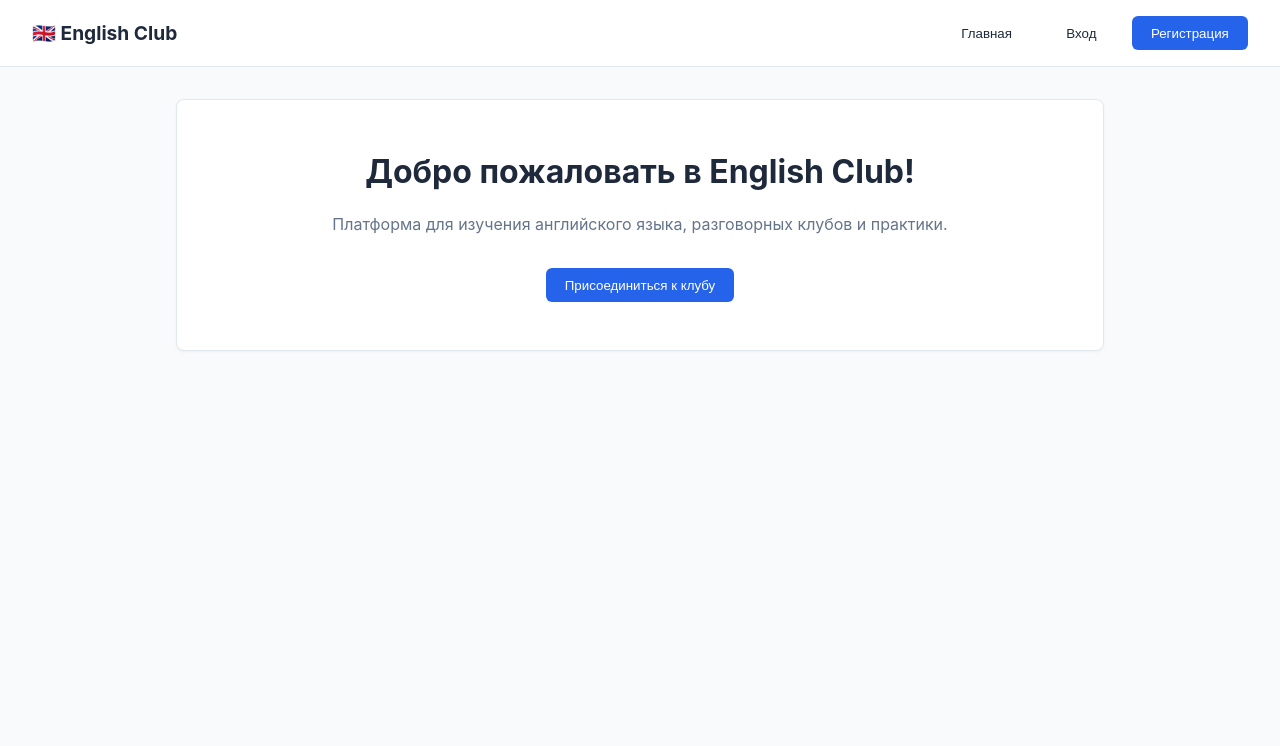
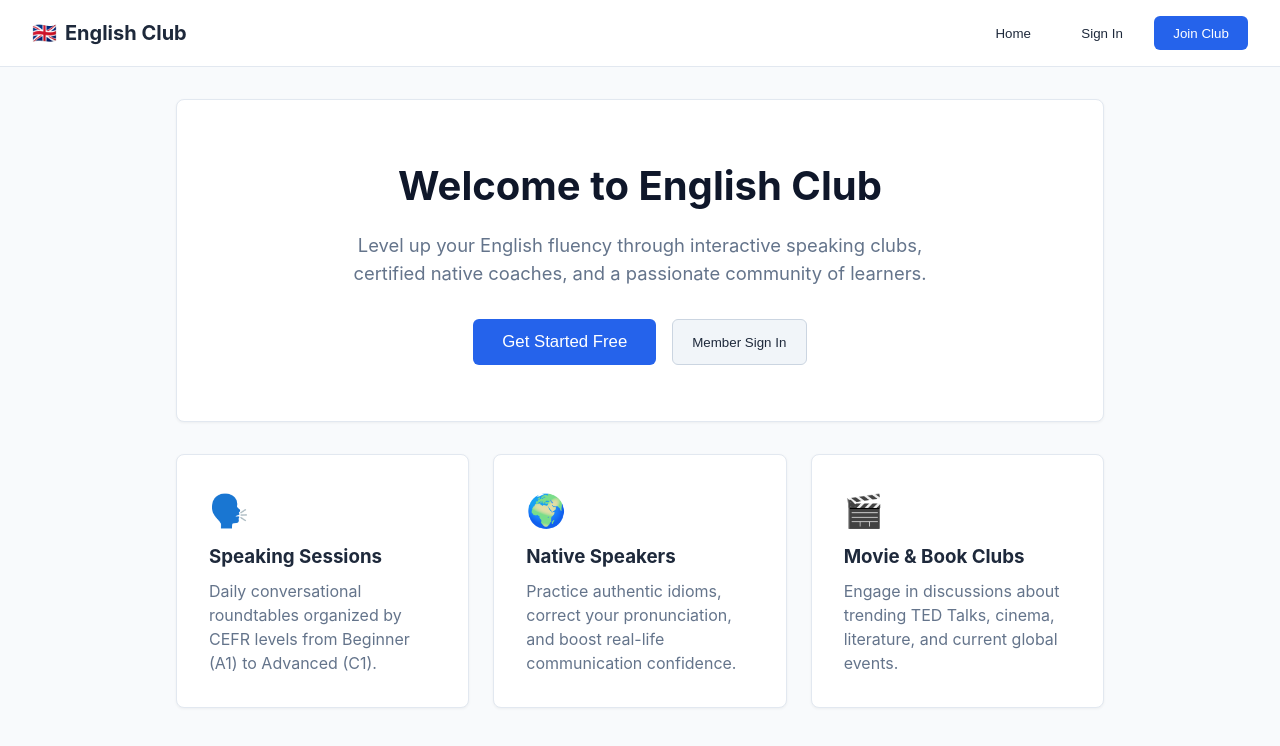
Before and after one commit to shebelchik21/english_club, a React (Vite) app in the folder frontend/: page / in a window 1280 px wide. Shown: the top 746 px of the page. Built offline with nearby package versions, Linux system fonts and the light colour scheme.

Commit message:
feat: translate all frontend UI and backend API responses to English

```diff
--- a/frontend/index.html
+++ b/frontend/index.html
@@ -1,9 +1,9 @@
 <!DOCTYPE html>
-<html lang="ru">
+<html lang="en">
   <head>
     <meta charset="UTF-8" />
     <meta name="viewport" content="width=device-width, initial-scale=1.0" />
-    <title>English Club</title>
+    <title>English Club - Master Your English</title>
   </head>
   <body>
     <div id="root"></div>
--- a/frontend/src/components/Navbar.jsx
+++ b/frontend/src/components/Navbar.jsx
@@ -13,20 +13,34 @@ export const Navbar = ({ setCurrentPage }) => {
       backgroundColor: '#ffffff',
       borderBottom: '1px solid #e2e8f0'
     }}>
-      <div style={{ fontWeight: 'bold', fontSize: '1.2rem', cursor: 'pointer' }} onClick={() => setCurrentPage('home')}>
-        🇬🇧 English Club
+      <div
+        style={{ fontWeight: 'bold', fontSize: '1.25rem', cursor: 'pointer', display: 'flex', alignItems: 'center', gap: '0.5rem' }}
+        onClick={() => setCurrentPage('home')}
+      >
+        <span>🇬🇧</span>
+        <span>English Club</span>
       </div>
-      <div style={{ display: 'flex', gap: '1rem', alignItems: 'center' }}>
-        <button className="btn" style={{ background: 'transparent', color: '#1e293b' }} onClick={() => setCurrentPage('home')}>Главная</button>
+      <div style={{ display: 'flex', gap: '0.75rem', alignItems: 'center' }}>
+        <button className="btn" style={{ background: 'transparent', color: '#1e293b' }} onClick={() => setCurrentPage('home')}>
+          Home
+        </button>
         {user ? (
           <>
-            <button className="btn" style={{ background: 'transparent', color: '#1e293b' }} onClick={() => setCurrentPage('profile')}>Профиль</button>
-            <button className="btn" onClick={logout}>Выйти</button>
+            <button className="btn" style={{ background: 'transparent', color: '#1e293b' }} onClick={() => setCurrentPage('profile')}>
+              Profile ({user.name || 'Member'})
+            </button>
+            <button className="btn" style={{ backgroundColor: '#ef4444' }} onClick={logout}>
+              Sign Out
+            </button>
           </>
         ) : (
           <>
-            <button className="btn" style={{ background: 'transparent', color: '#1e293b' }} onClick={() => setCurrentPage('login')}>Вход</button>
-            <button className="btn" onClick={() => setCurrentPage('register')}>Регистрация</button>
+            <button className="btn" style={{ background: 'transparent', color: '#1e293b' }} onClick={() => setCurrentPage('login')}>
+              Sign In
+            </button>
+            <button className="btn" onClick={() => setCurrentPage('register')}>
+              Join Club
+            </button>
           </>
         )}
       </div>
--- a/frontend/src/pages/HomePage.jsx
+++ b/frontend/src/pages/HomePage.jsx
@@ -1,16 +1,62 @@
 import React from 'react';
+import { useAuth } from '../context/AuthContext.jsx';
 
 export const HomePage = ({ setCurrentPage }) => {
+  const { user } = useAuth();
+
   return (
     <div className="container">
-      <div className="card" style={{ textAlign: 'center', padding: '3rem 1rem' }}>
-        <h1>Добро пожаловать в English Club!</h1>
-        <p style={{ margin: '1rem 0 2rem', color: 'var(--text-muted)' }}>
-          Платформа для изучения английского языка, разговорных клубов и практики.
+      {/* Hero Section */}
+      <div className="card" style={{ textAlign: 'center', padding: '3.5rem 1.5rem', marginBottom: '2rem' }}>
+        <h1 style={{ fontSize: '2.5rem', marginBottom: '1rem', color: '#0f172a' }}>
+          Welcome to English Club
+        </h1>
+        <p style={{ maxWidth: '600px', margin: '0 auto 2rem', color: 'var(--text-muted)', fontSize: '1.15rem' }}>
+          Level up your English fluency through interactive speaking clubs, certified native coaches, and a passionate community of learners.
         </p>
-        <button className="btn" onClick={() => setCurrentPage('register')}>
-          Присоединиться к клубу
-        </button>
+        <div style={{ display: 'flex', gap: '1rem', justifyContent: 'center' }}>
+          {user ? (
+            <button className="btn" style={{ padding: '0.8rem 1.8rem', fontSize: '1.05rem' }} onClick={() => setCurrentPage('profile')}>
+              Go to Your Profile
+            </button>
+          ) : (
+            <>
+              <button className="btn" style={{ padding: '0.8rem 1.8rem', fontSize: '1.05rem' }} onClick={() => setCurrentPage('register')}>
+                Get Started Free
+              </button>
+              <button className="btn" style={{ background: '#f1f5f9', color: '#1e293b', border: '1px solid #cbd5e1' }} onClick={() => setCurrentPage('login')}>
+                Member Sign In
+              </button>
+            </>
+          )}
+        </div>
+      </div>
+
+      {/* Feature Highlights */}
+      <div style={{ display: 'grid', gridTemplateColumns: 'repeat(auto-fit, minmax(280px, 1fr))', gap: '1.5rem' }}>
+        <div className="card">
+          <div style={{ fontSize: '2rem', marginBottom: '0.5rem' }}>🗣️</div>
+          <h3 style={{ marginBottom: '0.5rem' }}>Speaking Sessions</h3>
+          <p style={{ color: 'var(--text-muted)' }}>
+            Daily conversational roundtables organized by CEFR levels from Beginner (A1) to Advanced (C1).
+          </p>
+        </div>
+
+        <div className="card">
+          <div style={{ fontSize: '2rem', marginBottom: '0.5rem' }}>🌍</div>
+          <h3 style={{ marginBottom: '0.5rem' }}>Native Speakers</h3>
+          <p style={{ color: 'var(--text-muted)' }}>
+            Practice authentic idioms, correct your pronunciation, and boost real-life communication confidence.
+          </p>
+        </div>
+
+        <div className="card">
+          <div style={{ fontSize: '2rem', marginBottom: '0.5rem' }}>🎬</div>
+          <h3 style={{ marginBottom: '0.5rem' }}>Movie & Book Clubs</h3>
+          <p style={{ color: 'var(--text-muted)' }}>
+            Engage in discussions about trending TED Talks, cinema, literature, and current global events.
+          </p>
+        </div>
       </div>
     </div>
   );
--- a/frontend/src/pages/LoginPage.jsx
+++ b/frontend/src/pages/LoginPage.jsx
@@ -6,36 +6,58 @@ export const LoginPage = ({ setCurrentPage }) => {
   const [email, setEmail] = useState('');
   const [password, setPassword] = useState('');
   const [error, setError] = useState('');
+  const [isLoading, setIsLoading] = useState(false);
 
   const handleSubmit = async (e) => {
     e.preventDefault();
     setError('');
+    setIsLoading(true);
     try {
       await login(email, password);
       setCurrentPage('profile');
     } catch (err) {
-      setError(err.message || 'Ошибка входа');
+      setError(err.message || 'Failed to sign in. Please check your credentials.');
+    } finally {
+      setIsLoading(false);
     }
   };
 
   return (
     <div className="container" style={{ maxWidth: '440px' }}>
       <div className="card">
-        <h2 style={{ marginBottom: '1.5rem', textAlign: 'center' }}>Вход в аккаунт</h2>
-        {error && <div style={{ color: 'var(--danger)', marginBottom: '1rem' }}>{error}</div>}
+        <h2 style={{ marginBottom: '0.5rem', textAlign: 'center' }}>Welcome Back</h2>
+        <p style={{ textAlign: 'center', color: 'var(--text-muted)', marginBottom: '1.5rem', fontSize: '0.95rem' }}>
+          Sign in to access your English Club account
+        </p>
+
+        {error && (
+          <div style={{
+            color: '#b91c1c',
+            backgroundColor: '#fef2f2',
+            border: '1px solid #fecaca',
+            padding: '0.75rem',
+            borderRadius: '6px',
+            marginBottom: '1rem',
+            fontSize: '0.9rem'
+          }}>
+            {error}
+          </div>
+        )}
+
         <form onSubmit={handleSubmit}>
           <div className="form-group">
-            <label>Email</label>
+            <label>Email Address</label>
             <input
               type="email"
               required
               value={email}
               onChange={(e) => setEmail(e.target.value)}
-              placeholder="example@mail.com"
+              placeholder="alex@example.com"
             />
           </div>
+
           <div className="form-group">
-            <label>Пароль</label>
+            <label>Password</label>
             <input
               type="password"
               required
@@ -44,15 +66,24 @@ export const LoginPage = ({ setCurrentPage }) => {
               placeholder="••••••••"
             />
           </div>
-          <button type="submit" className="btn" style={{ width: '100%' }}>Войти</button>
+
+          <button
+            type="submit"
+            className="btn"
+            style={{ width: '100%', marginTop: '0.5rem' }}
+            disabled={isLoading}
+          >
+            {isLoading ? 'Signing in...' : 'Sign In'}
+          </button>
         </form>
-        <p style={{ marginTop: '1rem', textAlign: 'center', fontSize: '0.9rem' }}>
-          Еще нет аккаунта?{' '}
+
+        <p style={{ marginTop: '1.5rem', textAlign: 'center', fontSize: '0.9rem', color: 'var(--text-muted)' }}>
+          Don't have an account yet?{' '}
           <span
-            style={{ color: 'var(--primary)', cursor: 'pointer', textDecoration: 'underline' }}
+            style={{ color: 'var(--primary)', cursor: 'pointer', fontWeight: 500, textDecoration: 'underline' }}
             onClick={() => setCurrentPage('register')}
           >
-            Зарегистрироваться
+            Create account
           </span>
         </p>
       </div>
--- a/frontend/src/pages/ProfilePage.jsx
+++ b/frontend/src/pages/ProfilePage.jsx
@@ -2,15 +2,18 @@ import React from 'react';
 import { useAuth } from '../context/AuthContext.jsx';
 
 export const ProfilePage = ({ setCurrentPage }) => {
-  const { user } = useAuth();
+  const { user, logout } = useAuth();
 
   if (!user) {
     return (
       <div className="container">
-        <div className="card" style={{ textAlign: 'center' }}>
-          <p>Пожалуйста, войдите в систему для доступа к личному кабинету.</p>
-          <button className="btn" style={{ marginTop: '1rem' }} onClick={() => setCurrentPage('login')}>
-            Войти
+        <div className="card" style={{ textAlign: 'center', padding: '3rem 1rem' }}>
+          <h2>Access Restricted</h2>
+          <p style={{ margin: '1rem 0', color: 'var(--text-muted)' }}>
+            Please sign in to access your English Club member dashboard.
+          </p>
+          <button className="btn" onClick={() => setCurrentPage('login')}>
+            Sign In Now
           </button>
         </div>
       </div>
@@ -18,13 +21,59 @@ export const ProfilePage = ({ setCurrentPage }) => {
   }
 
   return (
-    <div className="container">
+    <div className="container" style={{ maxWidth: '640px' }}>
       <div className="card">
-        <h2>Личный кабинет</h2>
-        <div style={{ marginTop: '1.5rem', lineHeight: '2' }}>
-          <p><strong>Имя:</strong> {user.name || 'Пользователь'}</p>
-          <p><strong>Email:</strong> {user.email || 'Не указан'}</p>
-          <p><strong>Уровень доступа:</strong> {user.role || 'Студент'}</p>
+        <div style={{ display: 'flex', justifyContent: 'space-between', alignItems: 'center', marginBottom: '1.5rem' }}>
+          <h2>Member Profile</h2>
+          <span style={{
+            backgroundColor: '#dbeafe',
+            color: '#1e40af',
+            padding: '0.25rem 0.75rem',
+            borderRadius: '9999px',
+            fontSize: '0.85rem',
+            fontWeight: 600,
+            textTransform: 'uppercase'
+          }}>
+            {user.role || 'Student'}
+          </span>
+        </div>
+
+        <div style={{ display: 'flex', flexDirection: 'column', gap: '1rem', borderTop: '1px solid #e2e8f0', paddingTop: '1.5rem' }}>
+          <div>
+            <div style={{ fontSize: '0.85rem', color: 'var(--text-muted)', textTransform: 'uppercase', letterSpacing: '0.05em' }}>
+              Full Name
+            </div>
+            <div style={{ fontSize: '1.1rem', fontWeight: 500, marginTop: '0.25rem' }}>
+              {user.name}
+            </div>
+          </div>
+
+          <div>
+            <div style={{ fontSize: '0.85rem', color: 'var(--text-muted)', textTransform: 'uppercase', letterSpacing: '0.05em' }}>
+              Email Address
+            </div>
+            <div style={{ fontSize: '1.1rem', fontWeight: 500, marginTop: '0.25rem' }}>
+              {user.email}
+            </div>
+          </div>
+
+          <div>
+            <div style={{ fontSize: '0.85rem', color: 'var(--text-muted)', textTransform: 'uppercase', letterSpacing: '0.05em' }}>
+              Club Membership Status
+            </div>
+            <div style={{ fontSize: '1rem', color: '#16a34a', fontWeight: 500, marginTop: '0.25rem' }}>
+              ● Active Member
+            </div>
+          </div>
+        </div>
+
+        <div style={{ marginTop: '2rem', display: 'flex', gap: '1rem', borderTop: '1px solid #e2e8f0', paddingTop: '1.5rem' }}>
+          <button className="btn" onClick={() => setCurrentPage('home')}>
+            Back to Home
+          </button>
+          <button className="btn" style={{ backgroundColor: '#ef4444' }} onClick={logout}>
+            Sign Out
+          </button>
         </div>
       </div>
     </div>
--- a/frontend/src/pages/RegisterPage.jsx
+++ b/frontend/src/pages/RegisterPage.jsx
@@ -8,65 +8,110 @@ export const RegisterPage = ({ setCurrentPage }) => {
   const [password, setPassword] = useState('');
   const [error, setError] = useState('');
   const [success, setSuccess] = useState(false);
+  const [isLoading, setIsLoading] = useState(false);
 
   const handleSubmit = async (e) => {
     e.preventDefault();
     setError('');
+    setIsLoading(true);
     try {
       await register(name, email, password);
       setSuccess(true);
       setTimeout(() => setCurrentPage('login'), 1500);
     } catch (err) {
-      setError(err.message || 'Ошибка при регистрации');
+      setError(err.message || 'Registration failed. Please try again.');
+    } finally {
+      setIsLoading(false);
     }
   };
 
   return (
     <div className="container" style={{ maxWidth: '440px' }}>
       <div className="card">
-        <h2 style={{ marginBottom: '1.5rem', textAlign: 'center' }}>Регистрация</h2>
-        {error && <div style={{ color: 'var(--danger)', marginBottom: '1rem' }}>{error}</div>}
-        {success && <div style={{ color: '#16a34a', marginBottom: '1rem' }}>Успешно! Перенаправление...</div>}
+        <h2 style={{ marginBottom: '0.5rem', textAlign: 'center' }}>Join English Club</h2>
+        <p style={{ textAlign: 'center', color: 'var(--text-muted)', marginBottom: '1.5rem', fontSize: '0.95rem' }}>
+          Start speaking fluent English today
+        </p>
+
+        {error && (
+          <div style={{
+            color: '#b91c1c',
+            backgroundColor: '#fef2f2',
+            border: '1px solid #fecaca',
+            padding: '0.75rem',
+            borderRadius: '6px',
+            marginBottom: '1rem',
+            fontSize: '0.9rem'
+          }}>
+            {error}
+          </div>
+        )}
+
+        {success && (
+          <div style={{
+            color: '#15803d',
+            backgroundColor: '#f0fdf4',
+            border: '1px solid #bbf7d0',
+            padding: '0.75rem',
+            borderRadius: '6px',
+            marginBottom: '1rem',
+            fontSize: '0.9rem'
+          }}>
+            Account created successfully! Redirecting to sign in...
+          </div>
+        )}
+
         <form onSubmit={handleSubmit}>
           <div className="form-group">
-            <label>Имя</label>
+            <label>Full Name</label>
             <input
               type="text"
               required
               value={name}
               onChange={(e) => setName(e.target.value)}
-              placeholder="Ваше имя"
+              placeholder="Alex Johnson"
             />
           </div>
+
           <div className="form-group">
-            <label>Email</label>
+            <label>Email Address</label>
             <input
               type="email"
               required
               value={email}
               onChange={(e) => setEmail(e.target.value)}
-              placeholder="example@mail.com"
+              placeholder="alex@example.com"
             />
           </div>
+
           <div className="form-group">
-            <label>Пароль</label>
+            <label>Password</label>
             <input
               type="password"
               required
               value={password}
               onChange={(e) => setPassword(e.target.value)}
-              placeholder="Минимум 6 символов"
+              placeholder="At least 6 characters"
             />
           </div>
-          <button type="submit" className="btn" style={{ width: '100%' }}>Создать аккаунт</button>
+
+          <button
+            type="submit"
+            className="btn"
+            style={{ width: '100%', marginTop: '0.5rem' }}
+            disabled={isLoading || success}
+          >
+            {isLoading ? 'Creating account...' : 'Create Account'}
+          </button>
         </form>
-        <p style={{ marginTop: '1rem', textAlign: 'center', fontSize: '0.9rem' }}>
-          Уже есть аккаунт?{' '}
+
+        <p style={{ marginTop: '1.5rem', textAlign: 'center', fontSize: '0.9rem', color: 'var(--text-muted)' }}>
+          Already have an account?{' '}
           <span
-            style={{ color: 'var(--primary)', cursor: 'pointer', textDecoration: 'underline' }}
+            style={{ color: 'var(--primary)', cursor: 'pointer', fontWeight: 500, textDecoration: 'underline' }}
             onClick={() => setCurrentPage('login')}
           >
-            Войти
+            Sign in
           </span>
         </p>
       </div>
```
Also changed, not shown: 1 other file (tests, documents, lock files or other folders).
